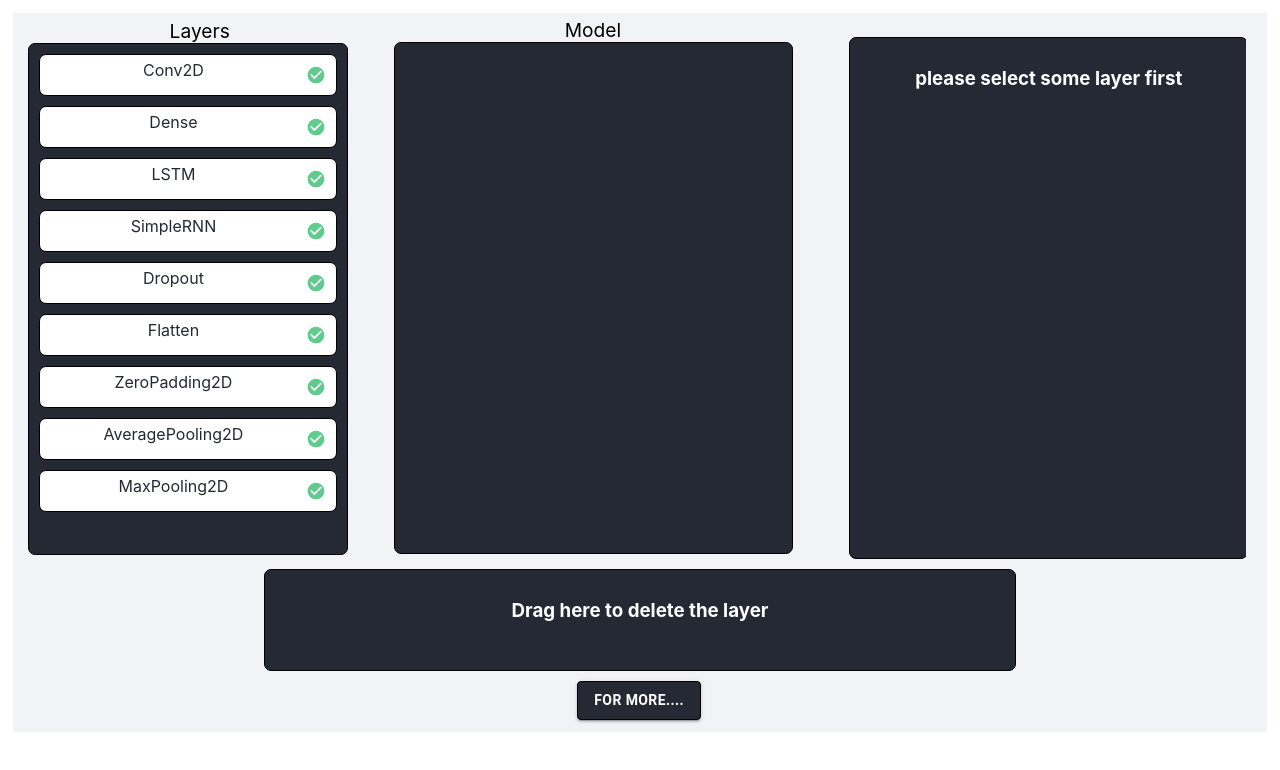
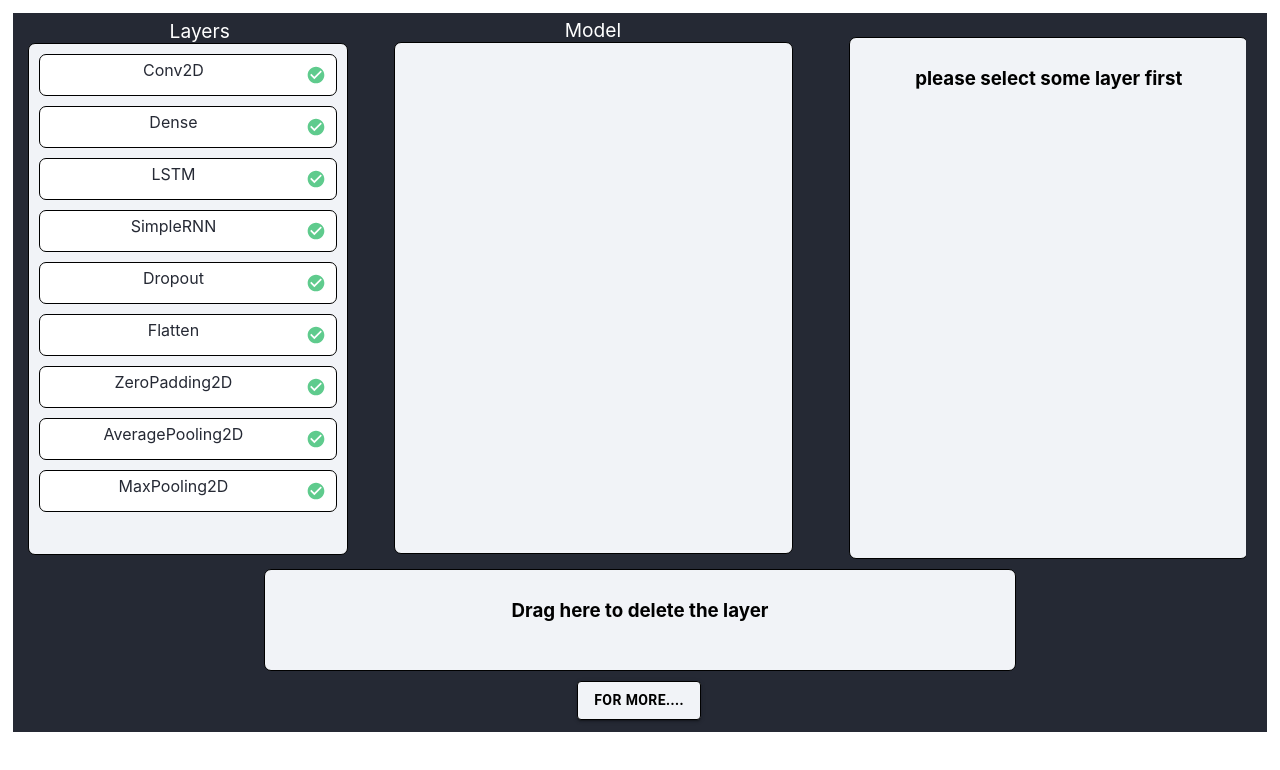
Before and after one commit to PRA-developer-TIK/tryUsAuto-DL, a React (Create React App) app: page / in a window 1280 px wide. Shown: the top 770 px of the page. Built offline with nearby package versions, Linux system fonts and the light colour scheme.

Commit message:
modified black theme colors and buttons

```diff
--- a/src/App.js
+++ b/src/App.js
@@ -5,7 +5,7 @@ import jsondata from "./assets/KerasLayersJson";
 import _ from "lodash";
 import {validate_layers} from "./Validation/Validation";
 
-import { useStyles } from "./assets/stylesGrey";
+import { useStyles } from "./assets/stylesBlack";
 
 
 
--- a/src/assets/stylesBlack.js
+++ b/src/assets/stylesBlack.js
@@ -330,7 +330,7 @@ export const useStyles = makeStyles((theme) => ({
       background:"#5FCB8D",
       border:"1px solid black",
       fontWeight:"bold",
-      color:"#FFF"
+      color:"#000"
 
     },
     codeSnip:{
--- a/src/components/LayerTab.js
+++ b/src/components/LayerTab.js
@@ -3,7 +3,7 @@ import { Grid, TextField, FormControl, Select } from "@material-ui/core";
 import { useTheme } from "@material-ui/core/styles";
 import { DragDropContext, Droppable, Draggable } from "react-beautiful-dnd";
 
-import { useStyles } from "../assets/stylesGrey";
+import { useStyles } from "../assets/stylesBlack";
 
 import HelpOutlineIcon from "@material-ui/icons/HelpOutline";
 import FileCopySharpIcon from "@material-ui/icons/FileCopySharp";
@@ -42,7 +42,7 @@ const LayerTab = ({
         <Grid container>
           <Grid item lg={3} md={3} sm={4} xs={4} className={classes.grid1}>
             <div key="source" className={classes.column1}>
-              <span style={{marginLeft:"50%",fontSize:"120%",color:"#000"}}>Layers</span>
+              <span style={{marginLeft:"50%",fontSize:"120%",color:"#FFF"}}>Layers</span>
 
               <Droppable droppableId="source">
                 {(provided, snapshot) => {
@@ -101,7 +101,7 @@ const LayerTab = ({
 
           <Grid item lg={5} md={5} sm={4} xs={4} className={classes.grid2}>
             <div key="target" className={classes.column2}>
-              <span style={{marginLeft:"25%",fontSize:"120%",color:"#000"}} >Model</span>
+              <span style={{marginLeft:"25%",fontSize:"120%",color:"#FFF"}} >Model</span>
 
               <Droppable droppableId="target">
                 {(provided, snapshot) => {
@@ -147,8 +147,8 @@ const LayerTab = ({
                                       size="small"
 
                                       onClick={() => handleCloneLayer(el)}
-                                      //grey
-                                      style={{color:"#000"}}
+
+                                      style={{color:  `${selected_layer===index ? "#FFF":"#000"}`}}
 
 
 
@@ -195,7 +195,7 @@ const LayerTab = ({
 
           <Grid item lg={4} md={4} sm={4} xs={4} className={classes.grid3}>
             <div className={classes.column3}>
-              <span style={{fontSize:"120%",color:"#000"}}>
+              <span style={{fontSize:"120%",color:"#FFF"}}>
                 {Object.keys(selected_layer_type).length !== 0
                   ? "name" in components[selected_layer]
                     ? components[selected_layer].name
@@ -340,7 +340,7 @@ const LayerTab = ({
             </Droppable>
           </div>
           <Button
-            style={{background:"#252934"}}
+            style={{background:"#F1F3F7"}}
               variant="contained"
 
               onClick={()=>{
--- a/src/components/TryUsDialog.js
+++ b/src/components/TryUsDialog.js
@@ -8,7 +8,7 @@ import {
   DialogTitle,
   DialogActions,
   DialogContent,
-} from "../assets/stylesGrey";
+} from "../assets/stylesBlack";
 
 
 import codSnip from "../assets/codeSnip.PNG";
```
